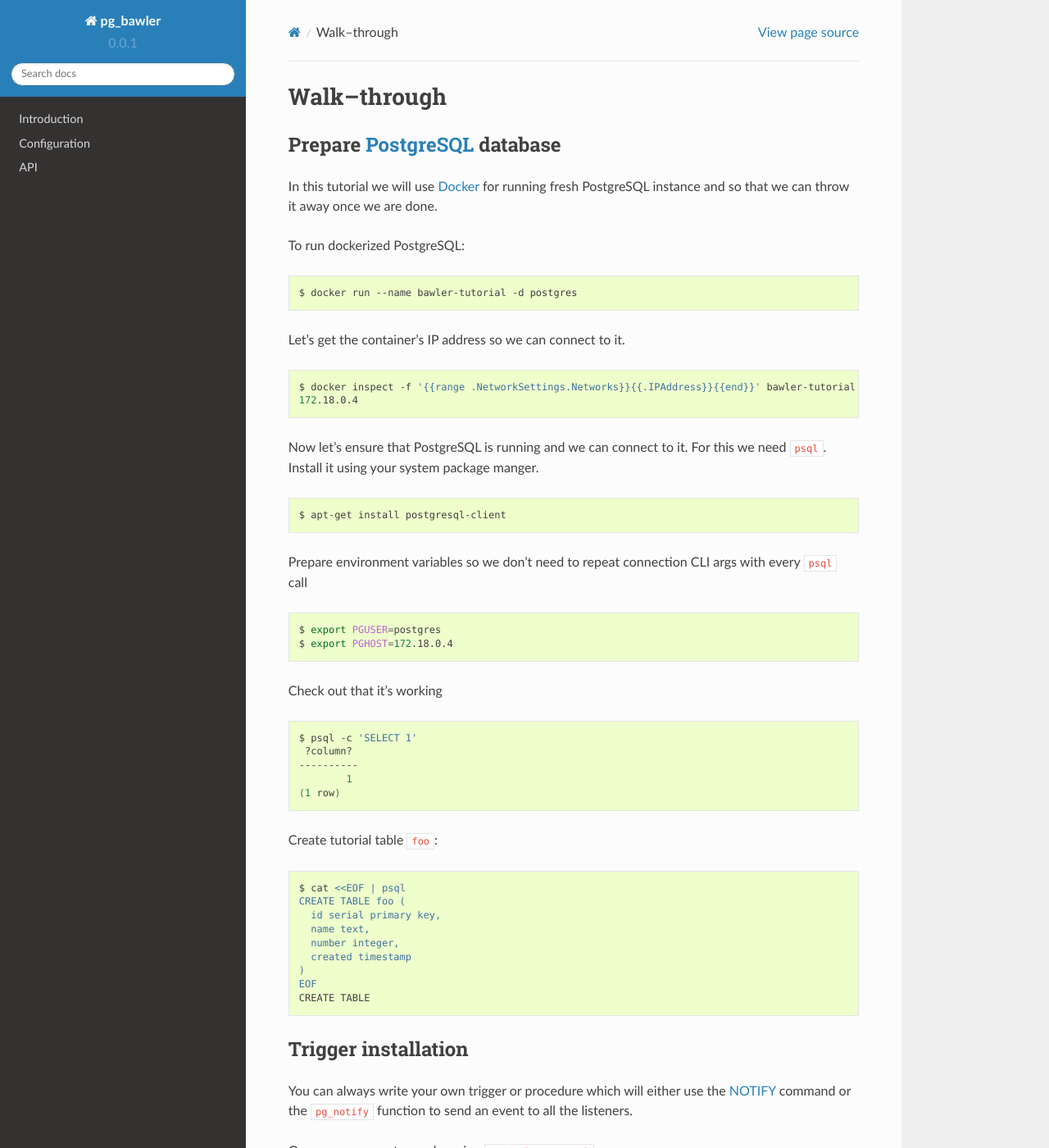
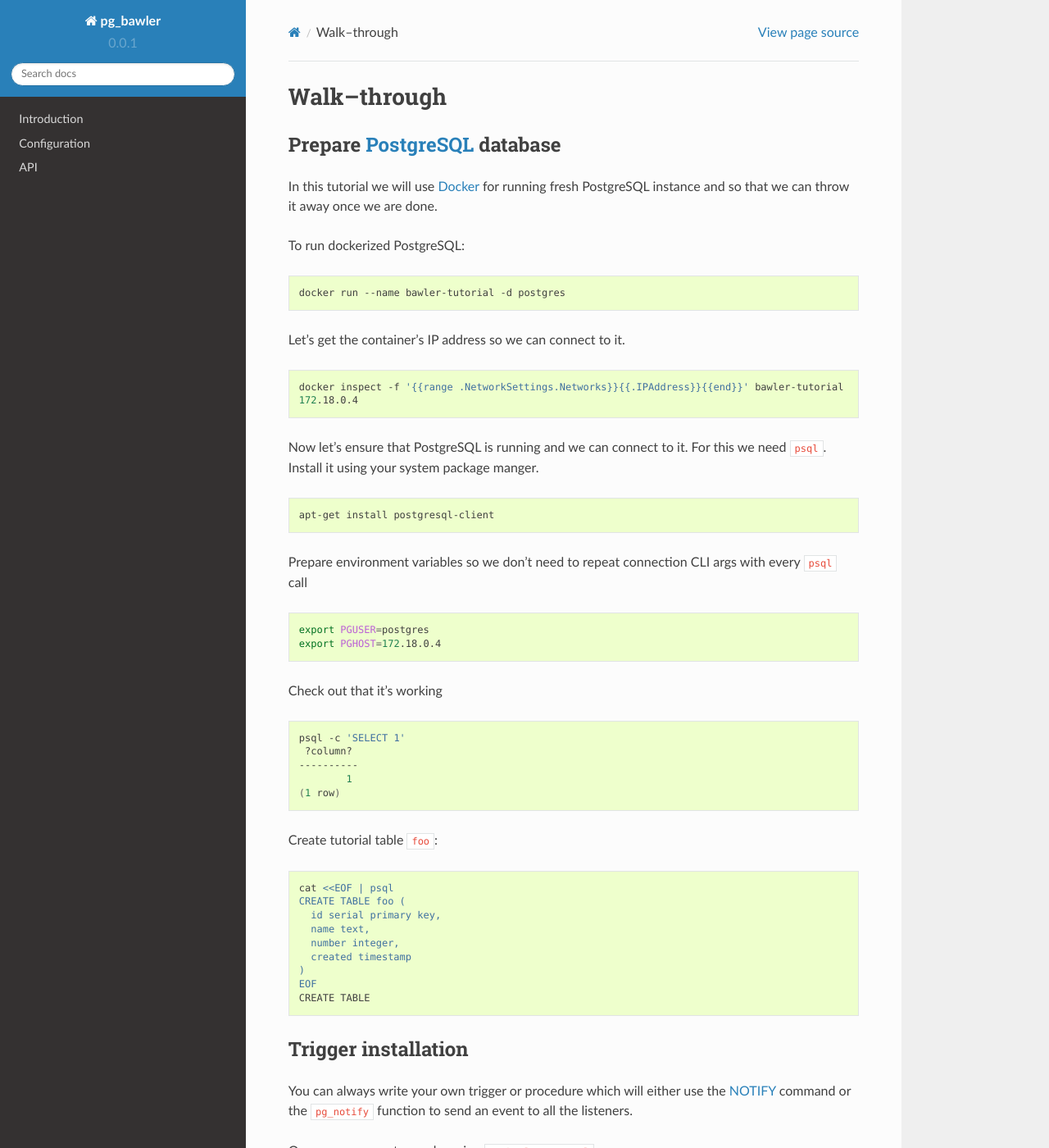
Before and after one commit to Vnet-as/pg_bawler, a Sphinx documentation site: the page built from docs/walk_through.rst, in a window 1280 px wide and 1400 px high. Shown: the whole window at 82% size. Built offline with Sphinx 7.4.7 and the Read the Docs theme 2.0.0, drawn with Linux system fonts in a browser that asks for light colours; pages that are not in the unit, such as notebooks, are missing from menus.

Commit message:
Remove dollar from shell code blocks

```diff
--- a/docs/walk_through.rst
+++ b/docs/walk_through.rst
@@ -15,7 +15,7 @@ To run dockerized PostgreSQL:
 
 .. code-block:: bash
 
-        $ docker run --name bawler-tutorial -d postgres
+        docker run --name bawler-tutorial -d postgres
 
 
 Let's get the container's IP address so we can connect to it.
@@ -23,7 +23,7 @@ Let's get the container's IP address so we can connect to it.
 
 .. code-block:: bash
 
-        $ docker inspect -f '{{range .NetworkSettings.Networks}}{{.IPAddress}}{{end}}' bawler-tutorial
+        docker inspect -f '{{range .NetworkSettings.Networks}}{{.IPAddress}}{{end}}' bawler-tutorial
         172.18.0.4
 
 
@@ -32,7 +32,7 @@ we need ``psql``. Install it using your system package manger.
 
 .. code-block:: bash
 
-    $ apt-get install postgresql-client
+    apt-get install postgresql-client
 
 
 Prepare environment variables so we don't need to repeat connection CLI args
@@ -41,8 +41,8 @@ with every ``psql`` call
 
 .. code-block:: bash
 
-        $ export PGUSER=postgres
-        $ export PGHOST=172.18.0.4
+        export PGUSER=postgres
+        export PGHOST=172.18.0.4
 
 
 Check out that it's working
@@ -50,7 +50,7 @@ Check out that it's working
 
 .. code-block:: bash
 
-        $ psql -c 'SELECT 1'
+        psql -c 'SELECT 1'
          ?column?
         ----------
                 1
@@ -62,7 +62,7 @@ Create tutorial table ``foo``:
 
 .. code-block:: bash
 
-        $ cat <<EOF | psql
+        cat <<EOF | psql
         CREATE TABLE foo (
           id serial primary key,
           name text,
@@ -86,7 +86,7 @@ Or you can generate one by using ``pg_bawler.gen_sql``:
 
 .. code-block:: bash
 
-        $ python -m pg_bawler.gen_sql foo
+        python -m pg_bawler.gen_sql foo
 
 
 This command will generate function and trigger code like:
@@ -120,7 +120,7 @@ To install this trigger just pipe generated code to ``psql``:
 
 .. code-block:: bash
 
-        $ python -m pg_bawler.gen_sql foo | psql
+        python -m pg_bawler.gen_sql foo | psql
 
 
 Running pg_bawler listener
@@ -136,7 +136,7 @@ container and default PostgreSQL username and database name.
 
 .. code-block:: bash
 
-        $ python -m pg_bawler.listener --dsn "dbname=postgres user=postgres host=172.18.0.2" foo
+        python -m pg_bawler.listener --dsn "dbname=postgres user=postgres host=172.18.0.2" foo
 
 
 
@@ -144,7 +144,7 @@ Now to insert row to table ``foo`` execute:
 
 .. code-block:: bash
 
-        $ cat <<EOF | psql
+        cat <<EOF | psql
         INSERT INTO foo (name, number, created) values ('Michal Kuffa', '1', '2016-10-01'::timestamp);
         EOF
 
```
